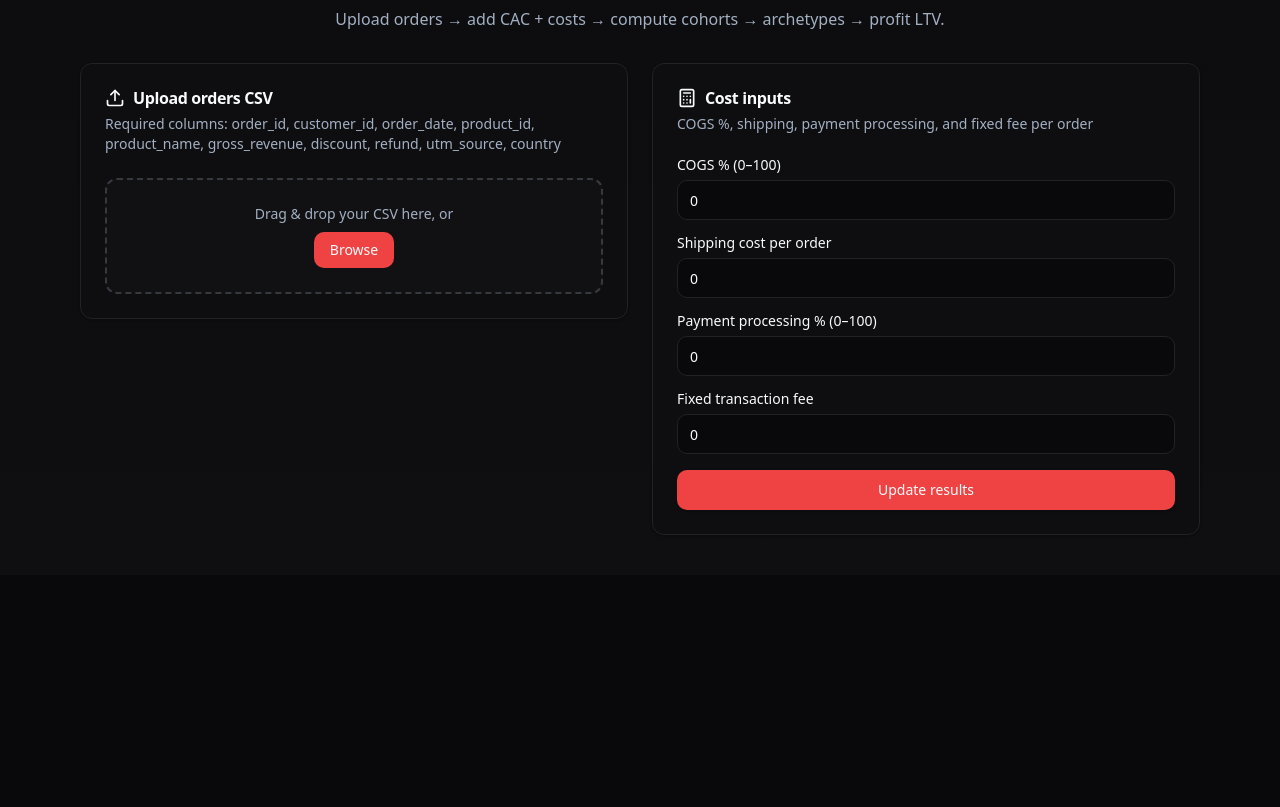
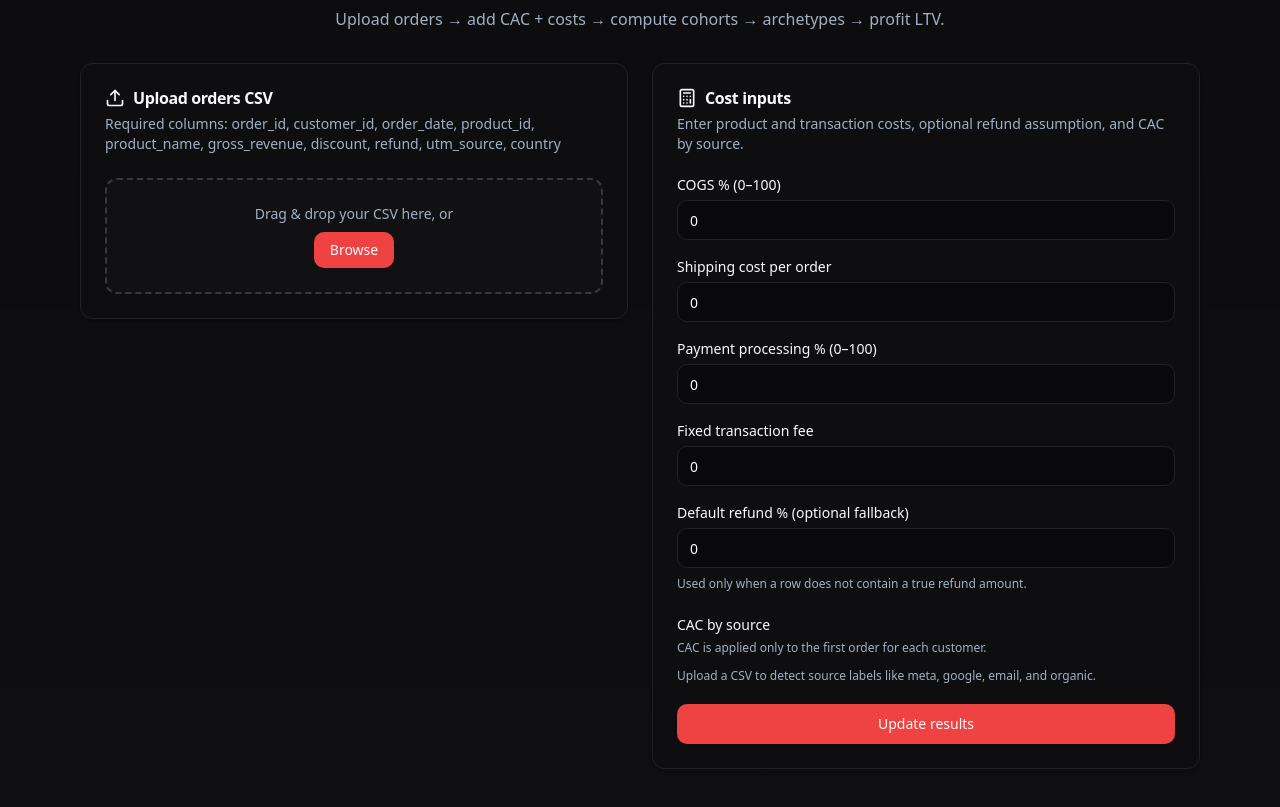
Before and after one commit to Ramanujamkv98/baysiq-web, a Next.js app: page / in a window 1280 px wide. Shown: the part 1613-2420 px from the top of the page. Before the commit the page ends 2188 px from the top, so only its background shows below. Built offline with nearby package versions, Linux system fonts and the light colour scheme.

Commit message:
Update cost-inputs-card.tsx

```diff
--- a/src/components/cost-inputs-card.tsx
+++ b/src/components/cost-inputs-card.tsx
@@ -2,6 +2,7 @@
 
 import { motion } from "framer-motion";
 import { Calculator } from "lucide-react";
+import Papa from "papaparse";
 import { Card, CardContent, CardDescription, CardHeader, CardTitle } from "@/components/ui/card";
 import { Button } from "@/components/ui/button";
 import { Input } from "@/components/ui/input";
@@ -14,7 +15,37 @@ type CostInputsCardProps = {
   onUpdateResults: () => void;
   loading?: boolean;
   disabled?: boolean;
+  csvText?: string;
 };
+
+function normalizeSource(source: string): string {
+  return source.trim().toLowerCase() || "unknown";
+}
+
+function detectSourcesFromCsv(csvText: string): string[] {
+  const trimmed = csvText.trim();
+  if (!trimmed) return [];
+
+  const parsed = Papa.parse<Record<string, string>>(trimmed, {
+    header: true,
+    skipEmptyLines: true,
+    transformHeader: (h) => h.trim().toLowerCase(),
+  });
+
+  if (parsed.errors.length > 0) return [];
+
+  const sources = new Set<string>();
+
+  for (const row of parsed.data) {
+    const raw = row?.utm_source ?? "";
+    const normalized = normalizeSource(String(raw));
+    if (normalized) {
+      sources.add(normalized);
+    }
+  }
+
+  return [...sources].sort();
+}
 
 export function CostInputsCard({
   costs,
@@ -22,10 +53,23 @@ export function CostInputsCard({
   onUpdateResults,
   loading = false,
   disabled = false,
+  csvText = "",
 }: CostInputsCardProps) {
   const set = (key: keyof CostInputs, value: number) => {
     onCostsChange({ ...costs, [key]: value });
   };
+
+  const setCacForSource = (source: string, value: number) => {
+    onCostsChange({
+      ...costs,
+      cacBySource: {
+        ...(costs.cacBySource ?? {}),
+        [source]: value,
+      },
+    });
+  };
+
+  const detectedSources = detectSourcesFromCsv(csvText);
 
   return (
     <motion.div
@@ -40,10 +84,11 @@ export function CostInputsCard({
             Cost inputs
           </CardTitle>
           <CardDescription>
-            COGS %, shipping, payment processing, and fixed fee per order
+            Enter product and transaction costs, optional refund assumption, and CAC by source.
           </CardDescription>
         </CardHeader>
-        <CardContent className="space-y-4">
+
+        <CardContent className="space-y-5">
           <div className="grid gap-2">
             <Label htmlFor="cogs">COGS % (0–100)</Label>
             <Input
@@ -57,6 +102,7 @@ export function CostInputsCard({
               disabled={disabled}
             />
           </div>
+
           <div className="grid gap-2">
             <Label htmlFor="shipping">Shipping cost per order</Label>
             <Input
@@ -69,6 +115,7 @@ export function CostInputsCard({
               disabled={disabled}
             />
           </div>
+
           <div className="grid gap-2">
             <Label htmlFor="processing">Payment processing % (0–100)</Label>
             <Input
@@ -78,10 +125,13 @@ export function CostInputsCard({
               max={100}
               step={0.1}
               value={costs.paymentProcessingPct}
-              onChange={(e) => set("paymentProcessingPct", parseFloat(e.target.value) || 0)}
+              onChange={(e) =>
+                set("paymentProcessingPct", parseFloat(e.target.value) || 0)
+              }
               disabled={disabled}
             />
           </div>
+
           <div className="grid gap-2">
             <Label htmlFor="fixed">Fixed transaction fee</Label>
             <Input
@@ -90,10 +140,68 @@ export function CostInputsCard({
               min={0}
               step={0.01}
               value={costs.fixedTransactionFee}
-              onChange={(e) => set("fixedTransactionFee", parseFloat(e.target.value) || 0)}
+              onChange={(e) =>
+                set("fixedTransactionFee", parseFloat(e.target.value) || 0)
+              }
               disabled={disabled}
             />
           </div>
+
+          <div className="grid gap-2">
+            <Label htmlFor="refund-rate">Default refund % (optional fallback)</Label>
+            <Input
+              id="refund-rate"
+              type="number"
+              min={0}
+              max={100}
+              step={0.1}
+              value={costs.defaultRefundRatePct ?? 0}
+              onChange={(e) =>
+                set("defaultRefundRatePct", parseFloat(e.target.value) || 0)
+              }
+              disabled={disabled}
+            />
+            <p className="text-xs text-muted-foreground">
+              Used only when a row does not contain a true refund amount.
+            </p>
+          </div>
+
+          <div className="space-y-3">
+            <div>
+              <Label>CAC by source</Label>
+              <p className="text-xs text-muted-foreground mt-1">
+                CAC is applied only to the first order for each customer.
+              </p>
+            </div>
+
+            {detectedSources.length > 0 ? (
+              <div className="grid gap-3">
+                {detectedSources.map((source) => (
+                  <div key={source} className="grid gap-2">
+                    <Label htmlFor={`cac-${source}`}>
+                      CAC — {source}
+                    </Label>
+                    <Input
+                      id={`cac-${source}`}
+                      type="number"
+                      min={0}
+                      step={0.01}
+                      value={costs.cacBySource?.[source] ?? 0}
+                      onChange={(e) =>
+                        setCacForSource(source, parseFloat(e.target.value) || 0)
+                      }
+                      disabled={disabled}
+                    />
+                  </div>
+                ))}
+              </div>
+            ) : (
+              <p className="text-xs text-muted-foreground">
+                Upload a CSV to detect source labels like meta, google, email, and organic.
+              </p>
+            )}
+          </div>
+
           <Button
             onClick={onUpdateResults}
             disabled={disabled || loading}
```
